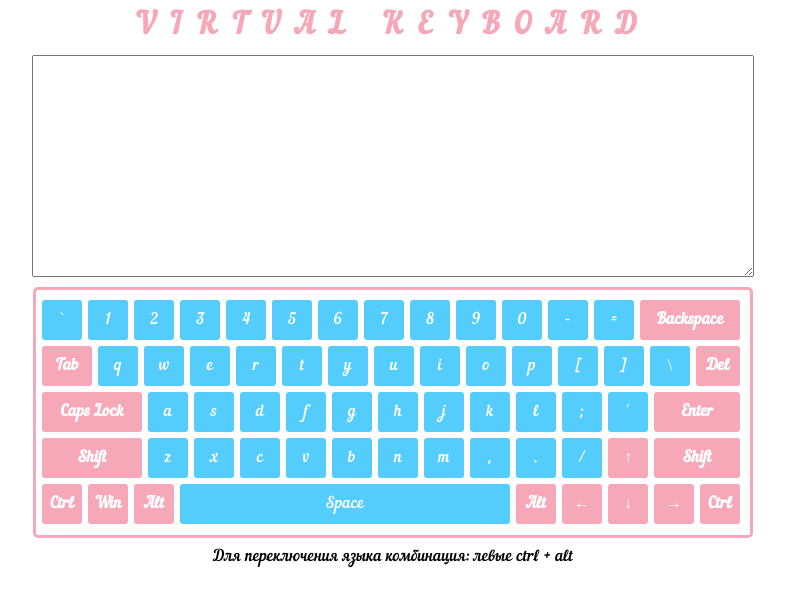
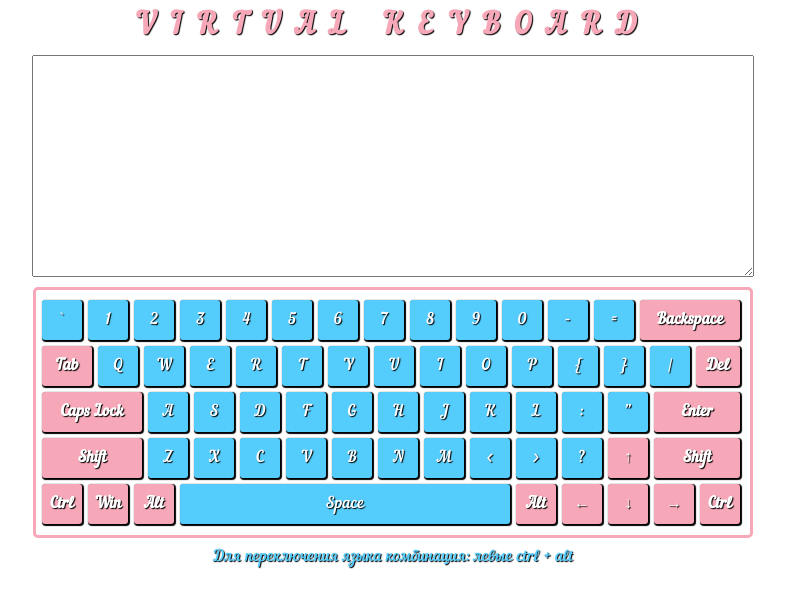
Before and after one commit to arnstgutan/virtual-keyboard, a plain HTML site: page index.html in a window 1280 px wide. Both pictures are taken after a click on the element "Caps Lock". Shown: the whole page, without its empty margins (247-1032 px from the left). Drawn offline with Linux system fonts and the light colour scheme.

Commit message:
feat: add capsLock and shift button on layout

```diff
--- a/accets/css/style.css
+++ b/accets/css/style.css
@@ -8,6 +8,7 @@
 .centralizer {
   margin: 0 auto;
   font-family: "NautilusPompilius";
+  text-shadow: 1px 1px 1px #000;
 }
 
 .textarea {
@@ -38,6 +39,10 @@
 .title {
   margin: 10px auto;
   text-align: center;
+}
+
+.description {
+  color: #55CDFC;
 }
 
 .title {
@@ -77,16 +82,19 @@
   border-radius: 3px;
   cursor: pointer;
   user-select: none;
-  transition: border-radius 0.3s, background-color 0.3s;
+  /* transition: border-radius 0.3s, background-color 0.3s; */
+  transition: box-shadow 0.1s;
+  box-shadow: 1px 1px 1px 1px #000;
 }
 
 .keyboard .key:hover {
-  background: #79aa89;
+  /*  background: #79aa89; */
 }
 
 .keyboard .key.active {
-  background-color: #2cfd72;
-  border-radius: 50px;
+  /*   background-color: #2cfd72;
+  border-radius: 50px; */
+  box-shadow: 0px 0px 0px 0px #000;
 }
 
 .keyboard .AltLeft,
--- a/accets/js/keyboard-layout.js
+++ b/accets/js/keyboard-layout.js
@@ -657,16 +657,16 @@ function showKeyboard() {
     const KEY = `
       <div class="key ${KEY_CLASS[i]}">
         <span class="rus hidden">
-          <span class="caseDown hidden">${RUS_BASE[i]}</span>
-          <span class="caseUp hidden">${RUS_SHIFT[i]}</span>
-          <span class="caps hidden">${RUS_CAPS[i]}</span>
-          <span class="shiftCaps hidden">${RUS_CAPS_SHIFT[i]}</span>
+          <span class="classChanger caseDown hidden">${RUS_BASE[i]}</span>
+          <span class="classChanger caseUp hidden">${RUS_SHIFT[i]}</span>
+          <span class="classChanger caps hidden">${RUS_CAPS[i]}</span>
+          <span class="classChanger shiftCaps hidden">${RUS_CAPS_SHIFT[i]}</span>
         </span>
         <span class="eng">
-          <span class="caseDown">${ENG_BASE[i]}</span>
-          <span class="caseUp hidden">${ENG_SHIFT[i]}</span>
-          <span class="caps hidden">${ENG_CAPS[i]}</span>
-          <span class="shiftCaps hidden">${ENG_CAPS_SHIFT[i]}</span>
+          <span class="classChanger caseDown">${ENG_BASE[i]}</span>
+          <span class="classChanger caseUp hidden">${ENG_SHIFT[i]}</span>
+          <span class="classChanger caps hidden">${ENG_CAPS[i]}</span>
+          <span class="classChanger shiftCaps hidden">${ENG_CAPS_SHIFT[i]}</span>
         </span>
       </div>`;
     KEYBOARD.insertAdjacentHTML("beforeend", KEY);
@@ -678,18 +678,41 @@ function showKeyboard() {
   ABOUT.innerHTML = "Для переключения языка комбинация: левыe ctrl + alt";
 }
 
+function changeLayout(targetclass) {
+  const ARRAY_OF_KEYS = document.querySelectorAll(".classChanger");
+  ARRAY_OF_KEYS.forEach((span) => {
+    if (span.classList.contains(targetclass)) {
+      span.classList.remove("hidden");
+    } else {
+      span.classList.add("hidden");
+    }
+  });
+  /*   console.log(ARRAY_OF_KEYS); */
+}
+
 function onMouseDown(event) {
   event.preventDefault();
+  const CURR_TARGET = event.target;
   const CURRENT_KEY = event.target.closest(".key").classList[1];
   showCurrentClicked(event.target.closest(".key"));
   console.log(CURRENT_KEY);
   if (CURRENT_KEY === "ShiftRight" || CURRENT_KEY === "ShiftLeft") {
+    changeLayout("caseUp");
+  }
+  if (CURRENT_KEY === "CapsLock") {
+    CURR_TARGET.classList.contains("caps")
+      ? changeLayout("caseDown")
+      : changeLayout("caps");
   }
 }
 
 function onMouseUp(event) {
   event.preventDefault();
+  const CURRENT_KEY = event.target.closest(".key").classList[1];
   hideCurrentClicked(event.target.closest(".key"));
+  if (CURRENT_KEY === "ShiftRight" || CURRENT_KEY === "ShiftLeft") {
+    changeLayout("caseDown");
+  }
 }
 
 document.addEventListener("mousedown", (event) => onMouseDown(event));
```
